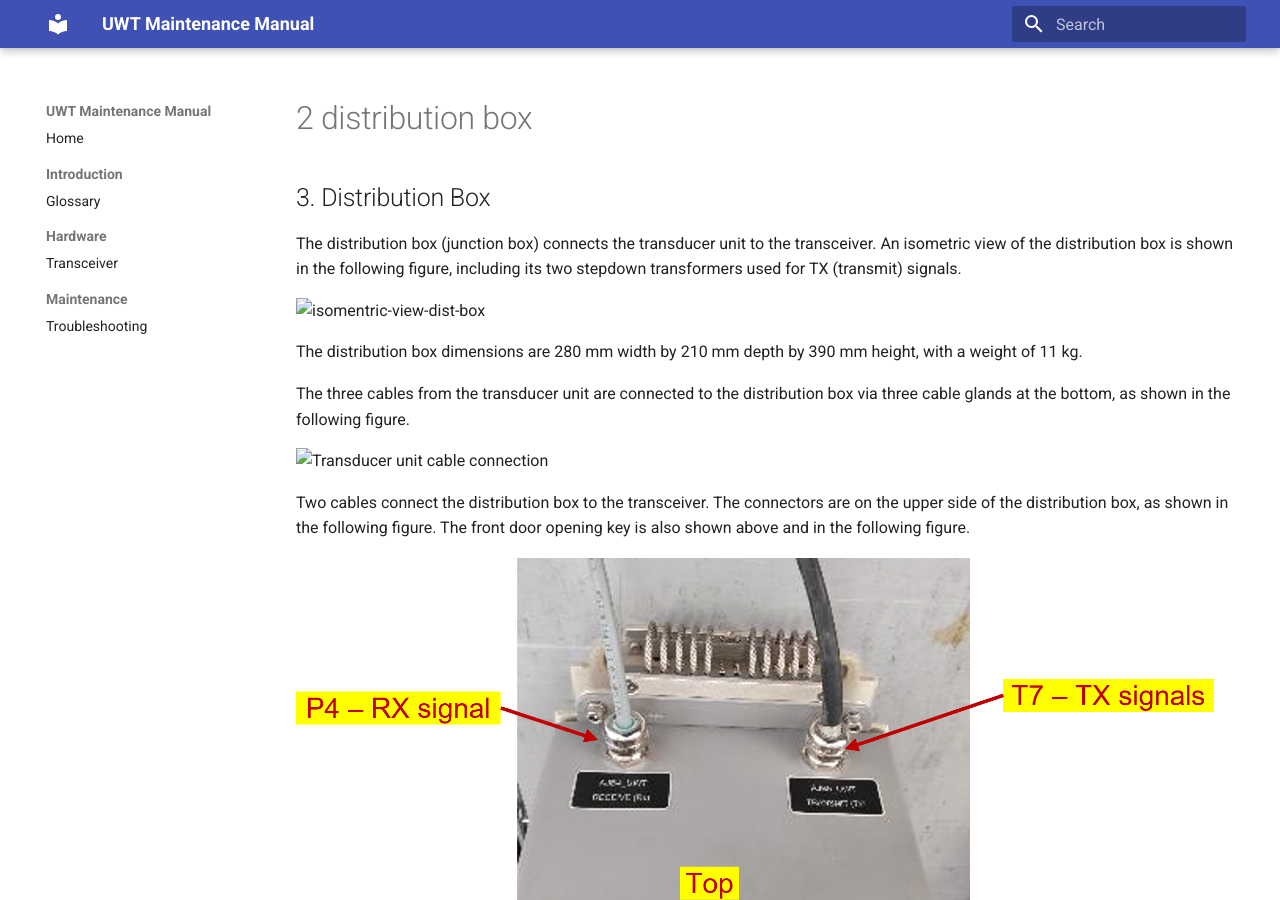
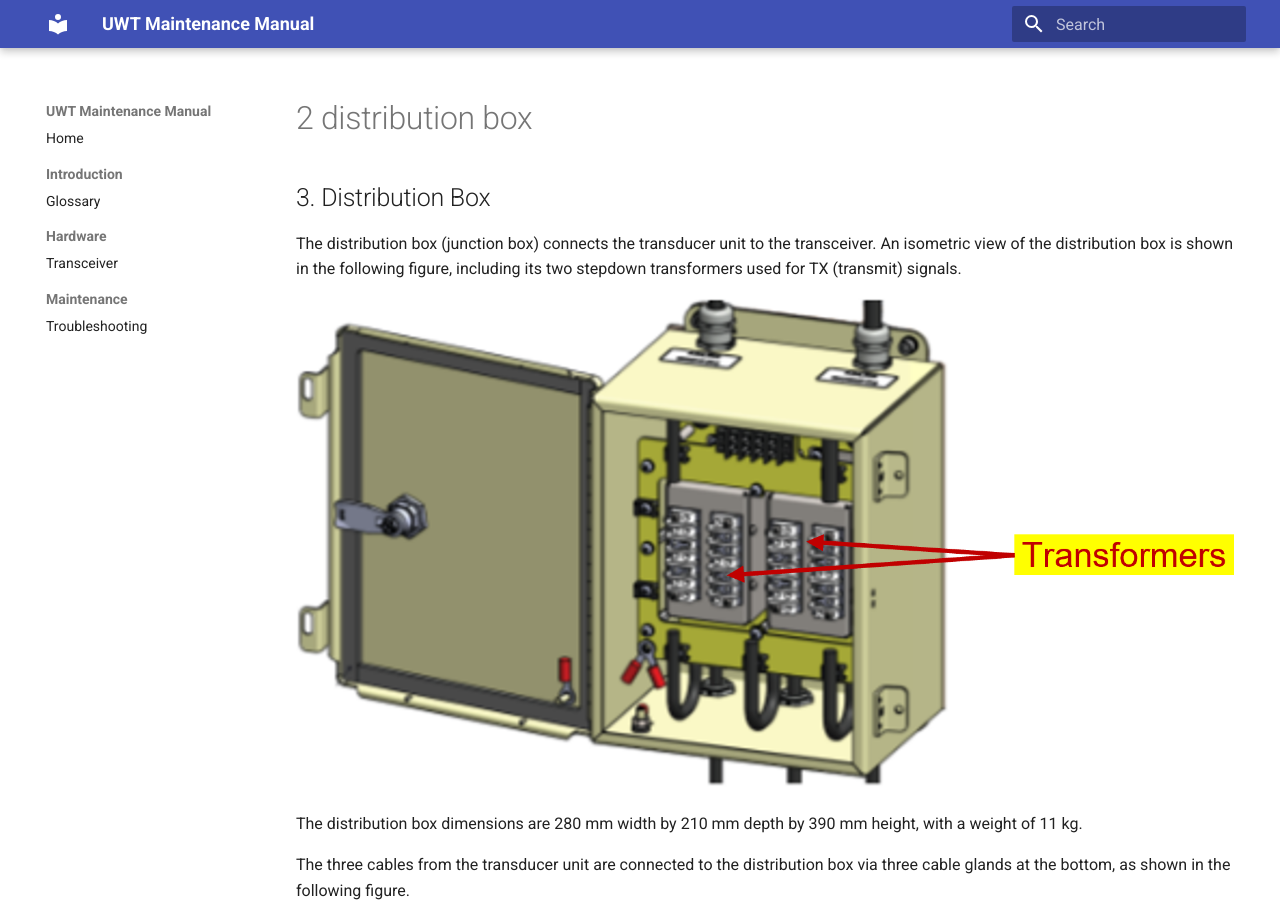
Before and after one commit to Stefanie-Saffern/uwt-maintenance-manual, an MkDocs documentation site: the page built from docs/02-hardware/2_distribution-box.md, in a window 1280 px wide and 900 px high. Built offline with MkDocs 1.6.1 and Material for MkDocs 9.7.7, drawn with Linux system fonts in a browser that asks for light colours.

Commit message:
Update 2_distribution-box.md

```diff
--- a/docs/02-hardware/2_distribution-box.md
+++ b/docs/02-hardware/2_distribution-box.md
@@ -2,13 +2,13 @@
 
 The distribution box (junction box) connects the transducer unit to the transceiver. An isometric view of the distribution box is shown in the following figure, including its two stepdown transformers used for TX (transmit) signals.
 
-![isomentric-view-dist-box](images/hardware/isometric-view-dist-box.png)
+![Isometric View of Distribution Box](https://raw.githubusercontent.com/stefanie-saffern/uwt-maintenance-manual/main/images/hardware/isometric-view-dist-box.png)
 
 The distribution box dimensions are 280 mm width by 210 mm depth by 390 mm height, with a weight of 11 kg.
 
 The three cables from the transducer unit are connected to the distribution box via three cable glands at the bottom, as shown in the following figure.
 
-![Transducer unit cable connection](images/hardware/transducer-unit-cable-connection.png "Transducer Unit Cable Connection Diagram")
+![Transducer Unit Cable Connections](https://raw.githubusercontent.com/stefanie-saffern/uwt-maintenance-manual/main/images/hardware/transducer-unit-cable-connection.png)
 
 Two cables connect the distribution box to the transceiver. The connectors are on the upper side of the distribution box, as shown in the following figure. The front door opening key is also shown above and in the following figure.
 
```
